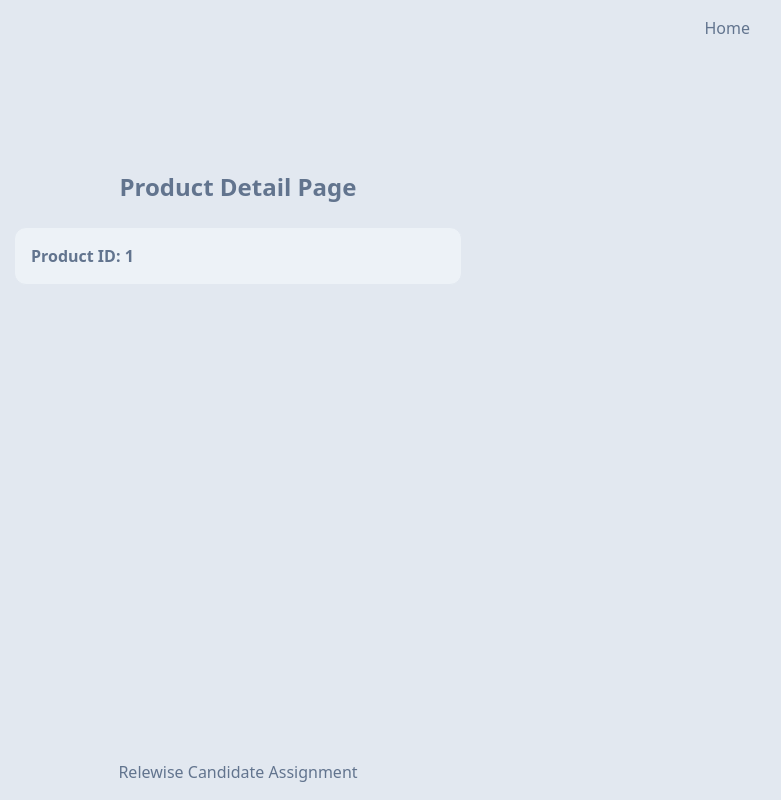
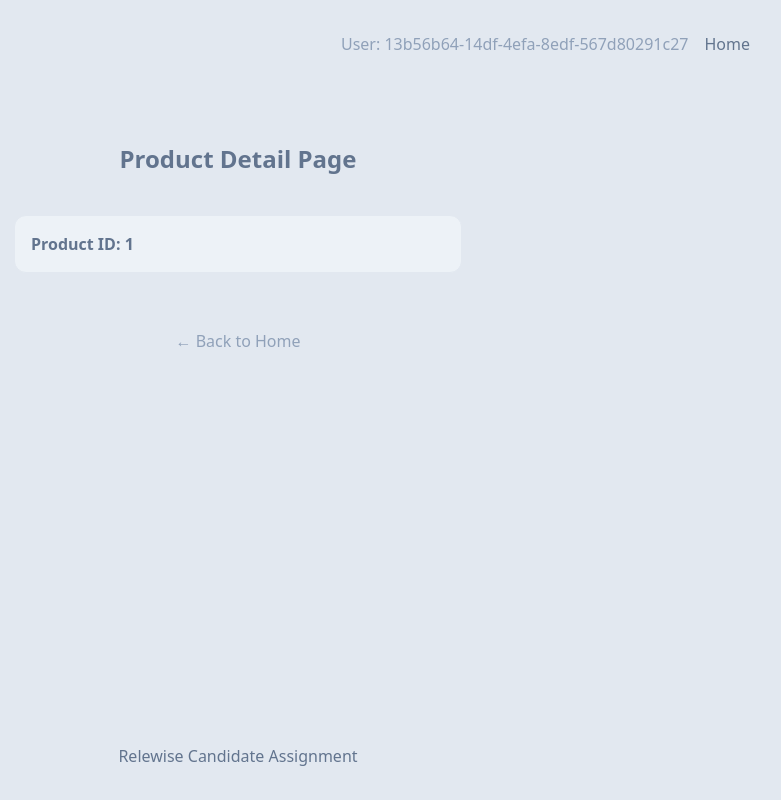
Before and after one commit to junjie-w/relewise-candidate-assignment, a Vue app in the folder client/: page /product/1 in a window 1280 px wide. Shown: the whole page, without its empty margins (402-1183 px from the left). Built offline with nearby package versions, Linux system fonts and the light colour scheme; no server answers; the HTML template or start-up script is replaced by a standard one.

Commit message:
refactor(ui): update ui (#11)

```diff
--- a/client/src/components/AppLayout.vue
+++ b/client/src/components/AppLayout.vue
@@ -1,17 +1,21 @@
 <script setup lang="ts">
-import { onMounted } from 'vue'
+import { ref, onMounted } from 'vue'
 import { RouterLink } from 'vue-router'
 import { getUserId } from '@/utils/userId-management.util'
 
+const userId = ref('')
+
 onMounted(() => {
   getUserId()
+  userId.value = getUserId()
 })
 </script>
 
 <template>
   <div class="w-screen h-screen flex flex-col items-center">
-    <div class="w-4/5 h-full flex flex-col py-4 text-slate-500">
-      <header class="flex justify-end items-center">
+    <div class="w-4/5 h-full flex flex-col py-8 text-slate-500">
+      <header class="flex justify-end items-center gap-4">
+        <span class="text-slate-400">User: {{ userId }}</span>
         <nav class="hover:underline cursor-pointer hover:italic transition-all duration-200 ease-out">
           <RouterLink to="/">Home</RouterLink>
         </nav>
--- a/client/src/components/HomeComponent.vue
+++ b/client/src/components/HomeComponent.vue
@@ -3,9 +3,9 @@ import SearchContainer from './SearchContainer.vue'
 </script>
 
 <template>
-  <div class="flex flex-col gap-8 w-3/5 md:w-2/5 min-w-80 mx-auto py-8">
+  <div class="flex flex-col gap-8 w-3/5 md:w-2/5 min-w-80 mx-auto py-10 mt-8">
     <div class="flex flex-col gap-4 text-center">
-      <h1 class="text-xl font-bold">Search Products</h1>
+      <h1 class="text-2xl font-bold">Search Products</h1>
       <p class="text-slate-400 italic">e.g. search for "tea", "wine", "beer", "Earl Grey", "Carlsberg", etc.</p>
     </div>
     <SearchContainer />
--- a/client/src/components/SearchResults.vue
+++ b/client/src/components/SearchResults.vue
@@ -30,7 +30,7 @@ const navigateToProduct = (result: Product) => {
       <li
         v-for="(result) in results"
         :key="result.id"
-        class="p-4 border border-slate-200 rounded-xl hover:bg-slate-50/80 hover:ring-1 hover:ring-slate-300 bg-slate-100/80 cursor-pointer transition-all duration-300 ease-in-out"
+        class="p-4 rounded-xl bg-slate-100/80 hover:bg-slate-50/80 hover:ring-2 hover:ring-slate-300 cursor-pointer transition-all duration-300 ease-in-out"
         @click="navigateToProduct(result)"
       >
         <div class="font-semibold">{{ result.name }}</div>
@@ -39,7 +39,7 @@ const navigateToProduct = (result: Product) => {
     </ul>
 
     <div v-else-if="searchTerm && searchTerm.length > 0 && !isLoading" class="text-center py-6">
-      <p class="text-sm">No results found for "{{ searchTerm }}"</p>
+      <p class="text-sm italic">No results found for "{{ searchTerm }}"</p>
     </div>
   </div>
 </template>
--- a/client/src/views/ProductDetailView.vue
+++ b/client/src/views/ProductDetailView.vue
@@ -1,6 +1,6 @@
 <script setup lang="ts">
 import { ref, onMounted } from 'vue'
-import { useRoute } from 'vue-router'
+import { useRoute, RouterLink } from 'vue-router'
 import { trackProductView } from '@/services/trackingService'
 import { getUserId } from '@/utils/userId-management.util'
 
@@ -31,7 +31,7 @@ onMounted(async () => {
 
 <template>
   <div class="flex flex-col items-center justify-center min-h-96 p-6">
-    <div v-if="productId" class="w-full max-w-md">
+    <div v-if="productId" class="w-full max-w-md flex flex-col gap-4">
       <h1 class="text-2xl font-bold mb-4 text-center">Product Detail Page</h1>
       <ul class="max-h-[65vh] overflow-y-auto space-y-3 py-2 list-none">
         <li
@@ -40,6 +40,9 @@ onMounted(async () => {
           <p class="font-semibold">Product ID: {{ productId }}</p>
         </li>
       </ul>
+      <div class="text-center mt-8">
+        <RouterLink to="/" class="hover:underline cursor-pointer hover:italic transition-all duration-200 ease-out text-slate-400">← Back to Home</RouterLink>
+      </div>
     </div>
   </div>
 </template>
```
